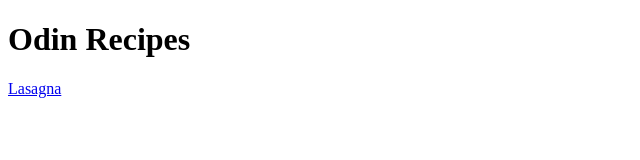
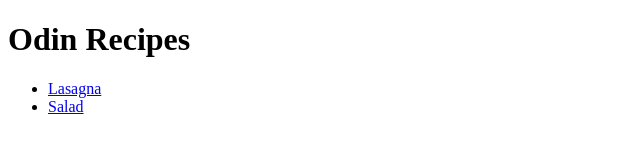
Before and after one commit to indigoscipio/odin-recipes, a plain HTML site: page index.html in a window 1280 px wide. Shown: the whole page, without its empty margins (0-640 px from the left). Drawn offline with Linux system fonts and the light colour scheme.

Commit message:
added cake, lasangna, and salad

```diff
--- a/index.html
+++ b/index.html
@@ -10,8 +10,8 @@
 
     <h1>Odin Recipes</h1>
     <ul>
-
+        <li><a href="./lasangna.html">Lasagna</a></li>
+        <li><a href="./salad.html">Salad</a></li>
     </ul>
-<a href="./lasangna.html">Lasagna</p>
 </body>
 </html>
```
Also changed, not shown: lasangna.html (+1 -1 lines).
